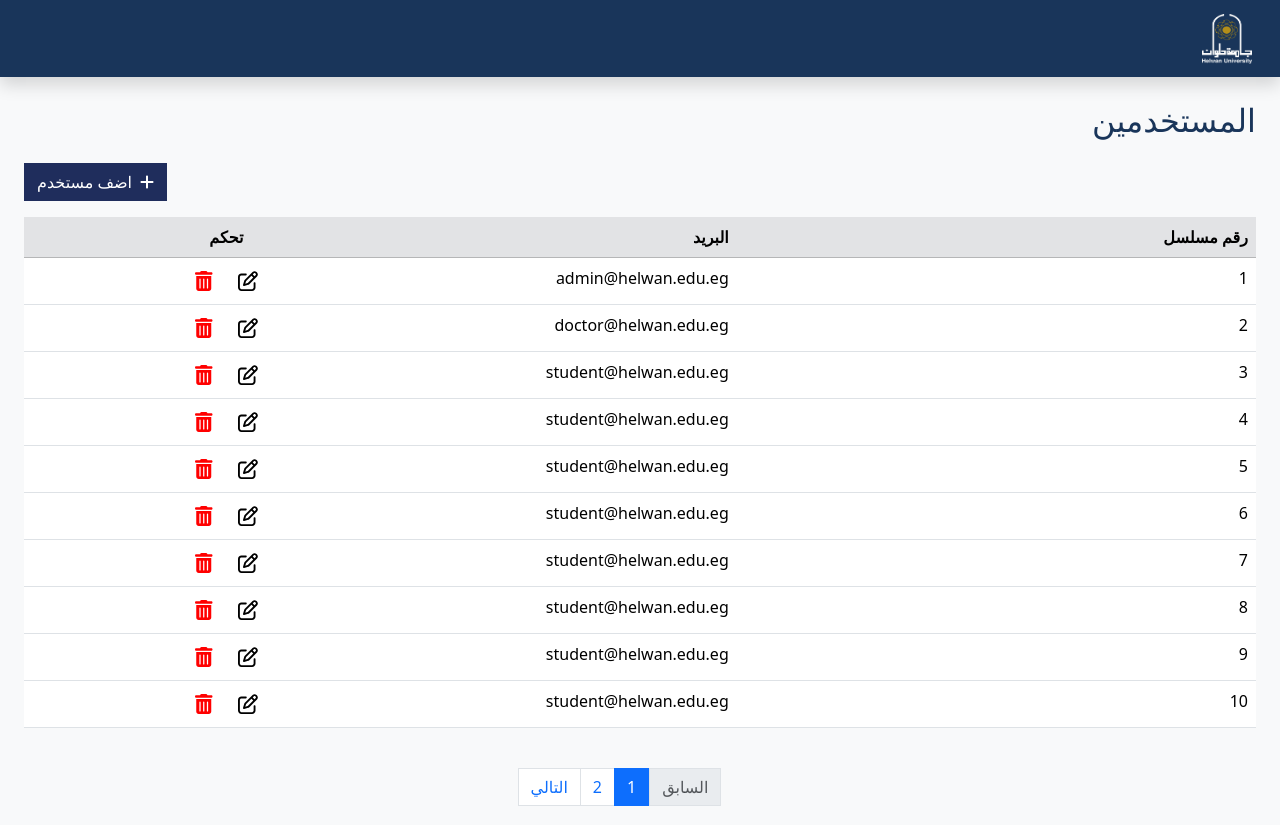
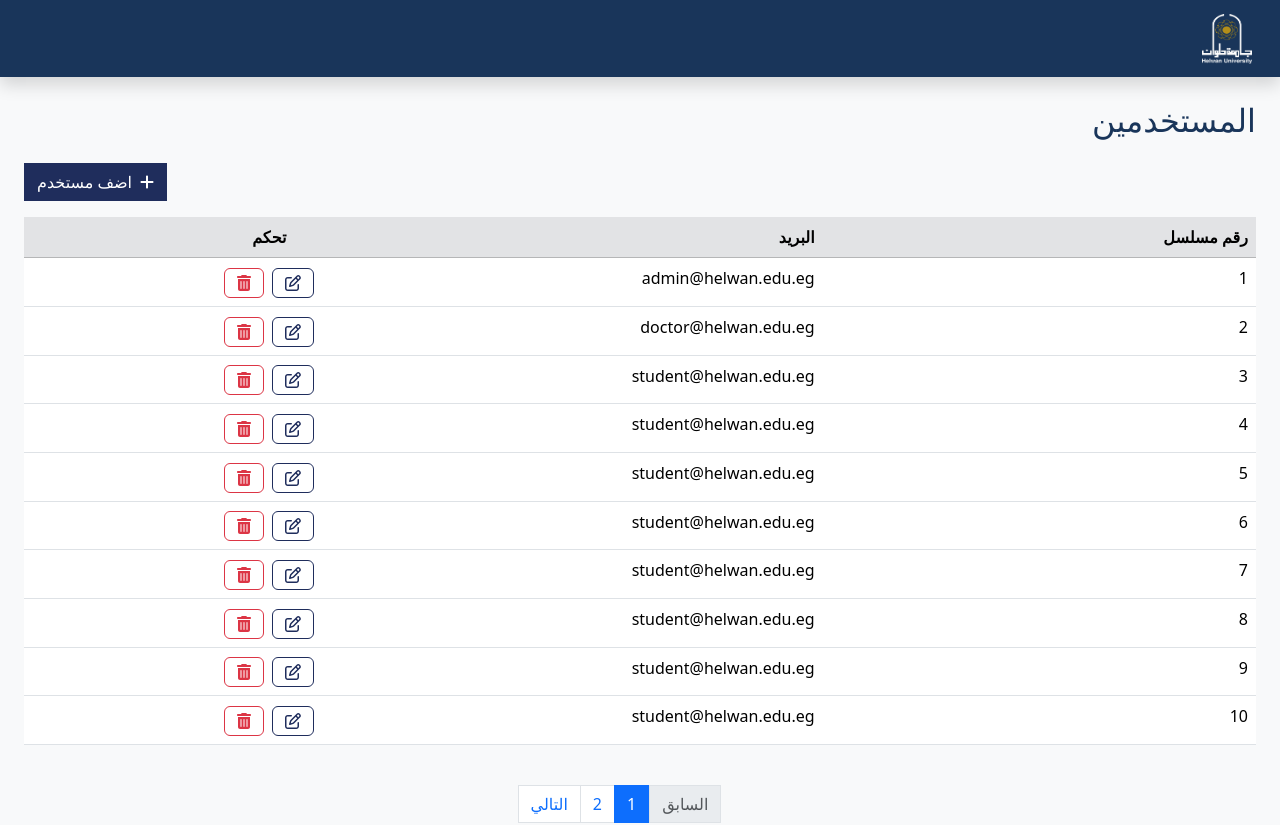
Before and after one commit to AhmedElSenaty/MonitorSystem, a React (Vite) app in the folder client/: page /admins in a window 1280 px wide. Shown: the top 825 px of the page. Built offline with nearby package versions, Linux system fonts and the light colour scheme; data requests are answered from the project's data file.

Commit message:
fixed: toast direction in admins

```diff
--- a/client/src/components/Tables/Admins.jsx
+++ b/client/src/components/Tables/Admins.jsx
@@ -117,12 +117,14 @@ const Admins = () => {
                                     <FontAwesomeIcon
                                         icon={faPenRegular}
                                         onClick={() => handleEdit(admin)}
-                                        style={{ cursor: 'pointer', marginLeft: '25px' }}
+                                        style={{ cursor: 'pointer' }}
+                                        className='btn btn-outline-primary mx-1'
                                     />
                                     <FontAwesomeIcon
                                         icon={faTrashCan}
                                         onClick={() => handleDelete(admin.id)}
-                                        style={{ cursor: 'pointer', color: 'red' }}
+                                        style={{ cursor: 'pointer' }}
+                                        className='btn btn-outline-danger mx-1'
                                     />
                                 </td>
                             </tr>
```
